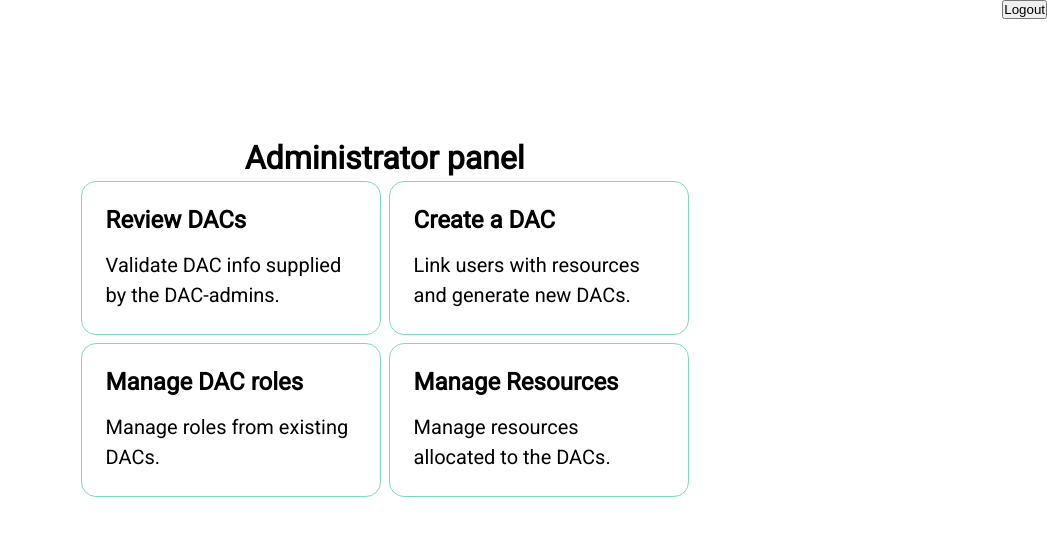
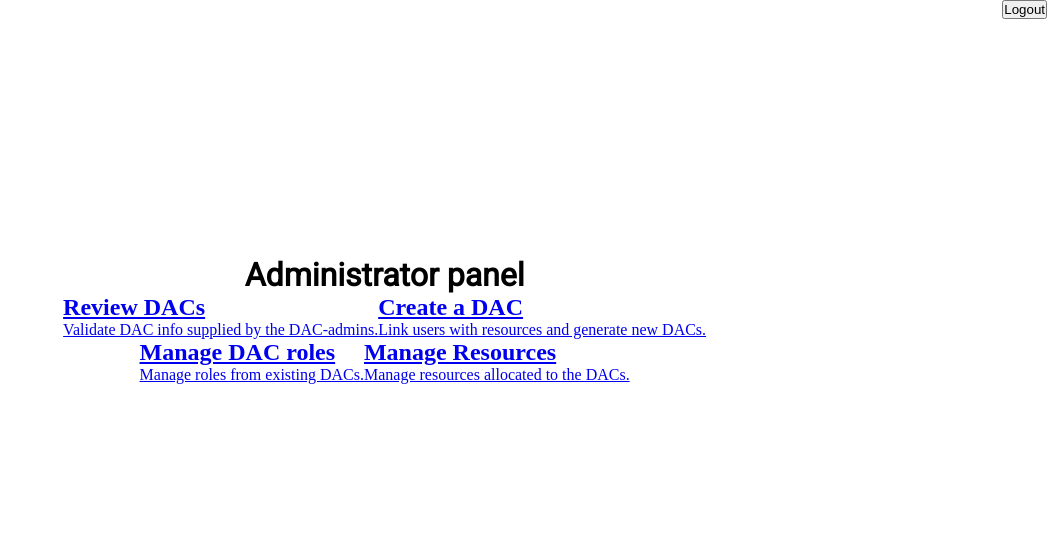
Before and after one commit to inab/DAC-Management-Portal, a Next.js app: page /panel in a window 1280 px wide. Shown: the top 536 px of the page, without its empty margins (233-1280 px from the left). Built offline with nearby package versions, Linux system fonts and the light colour scheme.

Commit message:
Update custom cards (panel) labels

```diff
--- a/styles/sass/components/_cards.scss
+++ b/styles/sass/components/_cards.scss
@@ -1,4 +1,4 @@
-.card {
+.card-panel {
     font-family: $font-family;
     margin: 0.25rem;
     padding: 1.5rem;
@@ -10,17 +10,17 @@
     max-width: 300px;
   }
 
-  .card:hover {
+  .card-panel:hover {
     color: $color-primary;
     border-color: $color-primary;
   }
 
-  .card h2 {
+  .card-panel h2 {
     margin: 0 0 1rem 0;
     font-size: 1.5rem;
   }
 
-  .card p {
+  .card-panel p {
     margin: 0;
     font-size: 1.25rem;
     line-height: 1.5;
```
